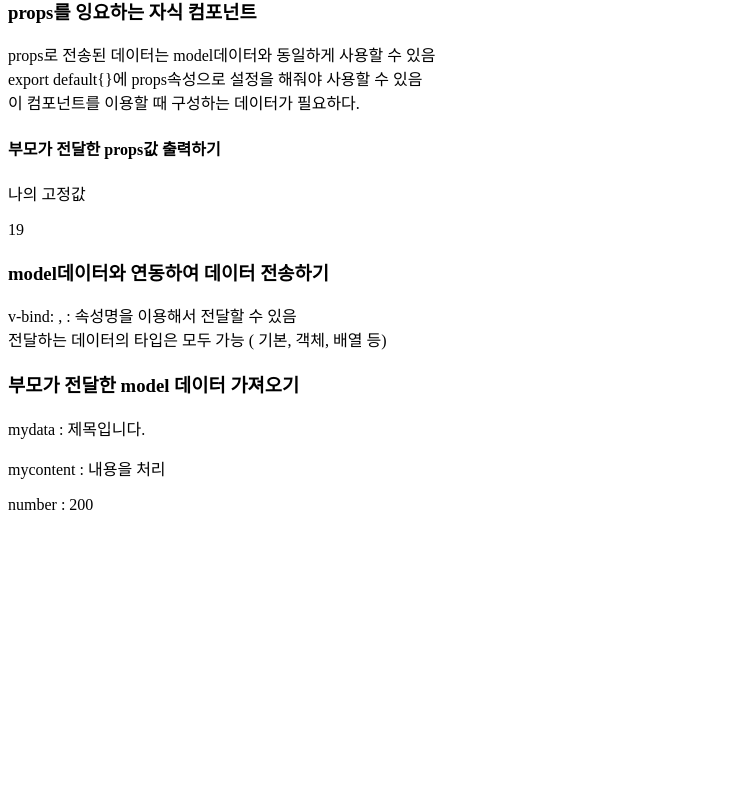
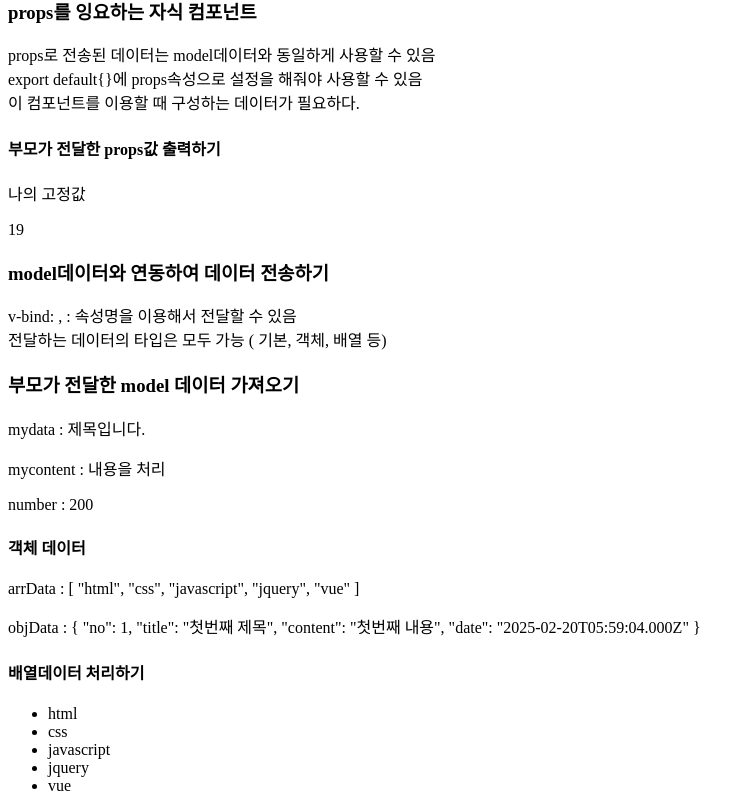
Before and after one commit to woogamjaa/vue, a Vue app in the folder vuework/npmtest/sfctest/: page / in a window 1280 px wide. Shown: the part 2454-3265 px from the top of the page, without its empty margins (0-755 px from the left). Before the commit the page ends 2984 px from the top, so only its background shows below. Built offline with nearby package versions, Linux system fonts and the light colour scheme.

Commit message:
객체, 배열 데이터 처리

```diff
--- a/vuework/npmtest/sfctest/src/components/03_props_emit/02_PropChildComponent2.vue
+++ b/vuework/npmtest/sfctest/src/components/03_props_emit/02_PropChildComponent2.vue
@@ -6,13 +6,23 @@
             <p>mycontent : {{content}}</p>
             <p>number : {{su}}</p>
 
+            <h4>객체 데이터</h4>
+            <p>arrData : {{arrData}}</p>
+            <p>objData : {{objData}}</p>
+
+            <h4>배열데이터 처리하기</h4>
+            <ul>
+                <li v-for="subject in arrData" :key="subject">{{subject}}</li>
+            </ul>
+
+
         </div>
     </div>
 </template>
 <script>
 export default {
     name:"propsChildComponent2",
-    props:["title","content","su"]
+    props:["title","content","su","arrData","objData"]
 }
 </script>
 <style>
--- a/vuework/npmtest/sfctest/src/components/03_props_emit/ParentComponent.vue
+++ b/vuework/npmtest/sfctest/src/components/03_props_emit/ParentComponent.vue
@@ -11,8 +11,8 @@
             전달하는 데이터의 타입은 모두 가능 ( 기본, 객체, 배열 등)
         </p>
 
-        <PropChildComponet2 v-bind:title="mydata" :content="mycontent" :su="number"/>
-
+        <PropChildComponet2 v-bind:title="mydata" :content="mycontent" :su="number"
+        :arrData="subjectList" :objData="objData"/>
     </div>
 </template>
 <script>
@@ -23,6 +23,8 @@ const model={
     mydata:"제목입니다.",
     mycontent:"내용을 처리",
     number:200,
+    subjectList:["html","css","javascript","jquery","vue"],
+    objData:{no:1,title:"첫번째 제목",content:"첫번째 내용",date:new Date()},
 }
 export default {
     name:"propcontainer",
```
